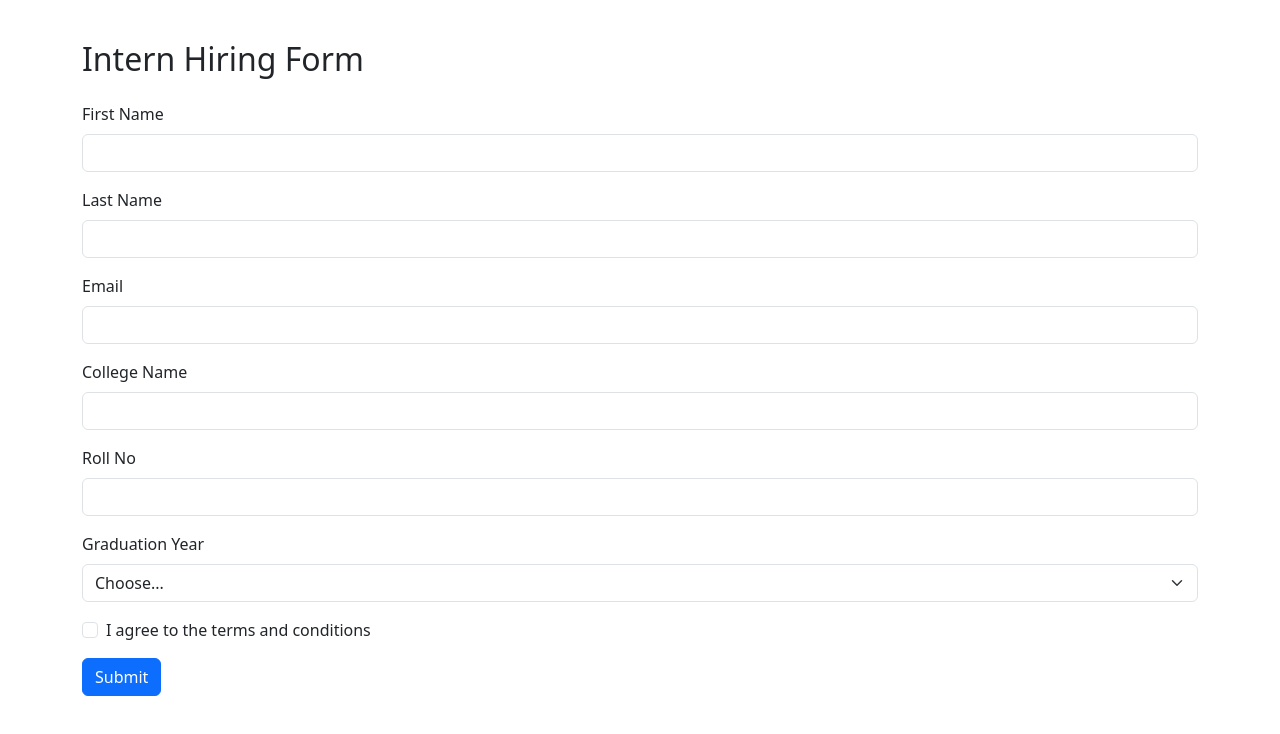
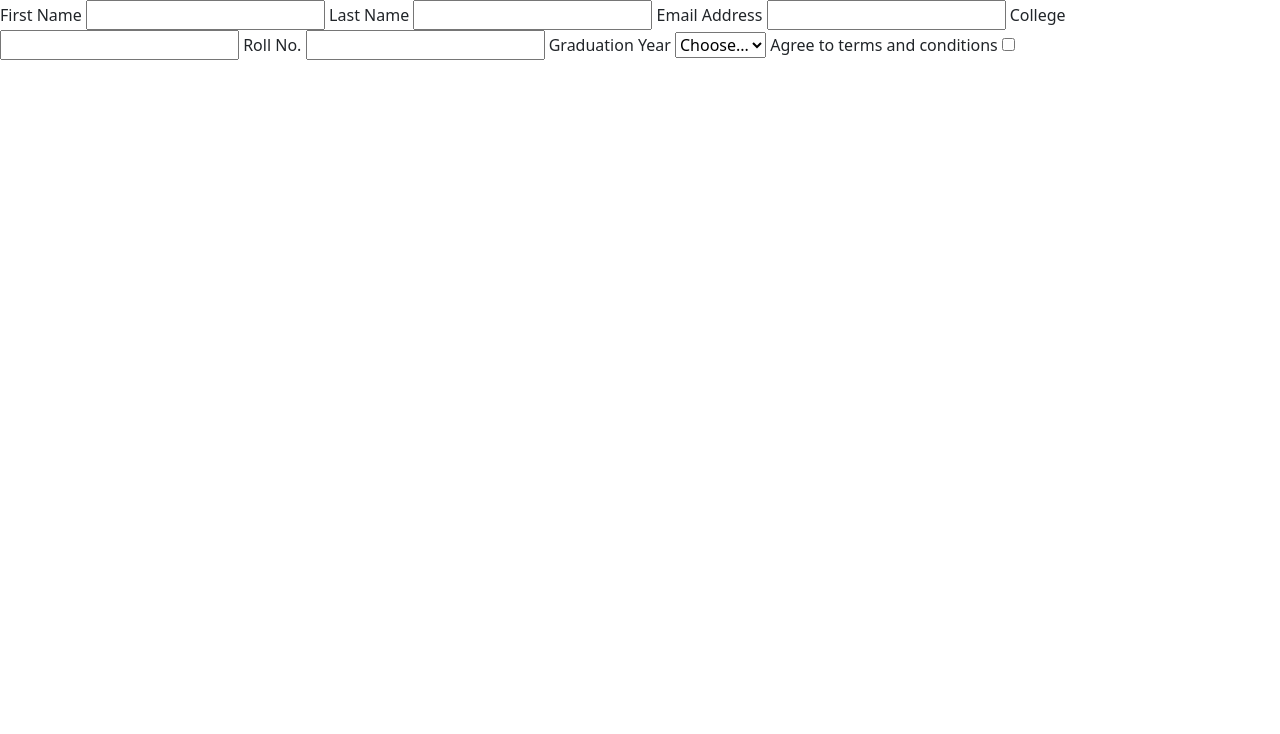
Before and after one commit to acciojob/bootstrap-form-easy-SaiKiran93814, a website: page main.html in a window 1280 px wide. Drawn offline with nearby package versions, Linux system fonts and the light colour scheme.

Commit message:
created a submission

```diff
--- a/main.html
+++ b/main.html
@@ -12,83 +12,32 @@
 	<!-- the entire body must be written by student -->
     <script type="text/javascript" src="./script.js">
 </script>
-<div class="container form-container">
-  <h2 class="mb-4">Intern Hiring Form</h2>
-  <form class="needs-validation" novalidate>
+<label for="first-name-input">First Name</label>
+<input type="text" id="first-name-input" required>
 
-    <!-- First Name -->
-    <div class="mb-3">
-      <label for="first-name-input" class="form-label">First Name</label>
-      <input type="text" class="form-control" id="first-name-input" required>
-      <div class="invalid-feedback">
-        Please enter your first name.
-      </div>
-    </div>
+<label for="last-name-input">Last Name</label>
+<input type="text" id="last-name-input" required>
 
-    <!-- Last Name -->
-    <div class="mb-3">
-      <label for="last-name-input" class="form-label">Last Name</label>
-      <input type="text" class="form-control" id="last-name-input" required>
-      <div class="invalid-feedback">
-        Please enter your last name.
-      </div>
-    </div>
+<label for="email-input">Email Address</label>
+<input type="email" id="email-input" required>
 
-    <!-- Email -->
-    <div class="mb-3">
-      <label for="email-input" class="form-label">Email</label>
-      <input type="email" class="form-control" id="email-input" required>
-      <div class="invalid-feedback">
-        Please enter a valid email.
-      </div>
-    </div>
+<label for="college-input">College</label>
+<input type="text" id="college-input" required>
 
-    <!-- College Name -->
-    <div class="mb-3">
-      <label for="college-input" class="form-label">College Name</label>
-      <input type="text" class="form-control" id="college-input" required>
-      <div class="invalid-feedback">
-        Please enter your college name.
-      </div>
-    </div>
+<label for="roll-no-input">Roll No.</label>
+<input type="text" id="roll-no-input" required>
 
-    <!-- Roll No -->
-    <div class="mb-3">
-      <label for="roll-no-input" class="form-label">Roll No</label>
-      <input type="text" class="form-control" id="roll-no-input" required>
-      <div class="invalid-feedback">
-        Please enter your roll number.
-      </div>
-    </div>
-
-    <!-- Graduation Year -->
-    <div class="mb-3">
-      <label for="grad-year-select" class="form-label">Graduation Year</label>
-      <select class="form-select" id="grad-year-select" required>
+<label for="grad-year-select">Graduation Year</label>
+<select id="grad-year-select" required>
   <option value="">Choose...</option>
   <option value="2020">2020</option>
   <option value="2021">2021</option>
   <option value="2022">2022</option>
   <option value="2023">2023</option>
 </select>
-      <div class="invalid-feedback">
-        Please select your graduation year.
-      </div>
-    </div>
 
-    <!-- Conditions Checkbox -->
-    <div class="mb-3 form-check">
-      <input type="checkbox" class="form-check-input" id="conditions-checkbox" required>
-      <label class="form-check-label" for="conditions-checkbox">I agree to the terms and conditions</label>
-      <div class="invalid-feedback">
-        You must agree before submitting.
-      </div>
-    </div>
-
-    <button class="btn btn-primary" type="submit">Submit</button>
-  </form>
-</div>
-
+<label for="conditions-checkbox">Agree to terms and conditions</label>
+<input type="checkbox" id="conditions-checkbox" required>
 
 </body>
 
--- a/script.js
+++ b/script.js
@@ -1,5 +1,5 @@
 //your code here
-<script>
+
   // Bootstrap form validation
   (() => {
     'use strict';
@@ -14,4 +14,3 @@
       }, false);
     });
   })();
-</script>
```
Lines whose indentation alone changed are shown as unchanged.
